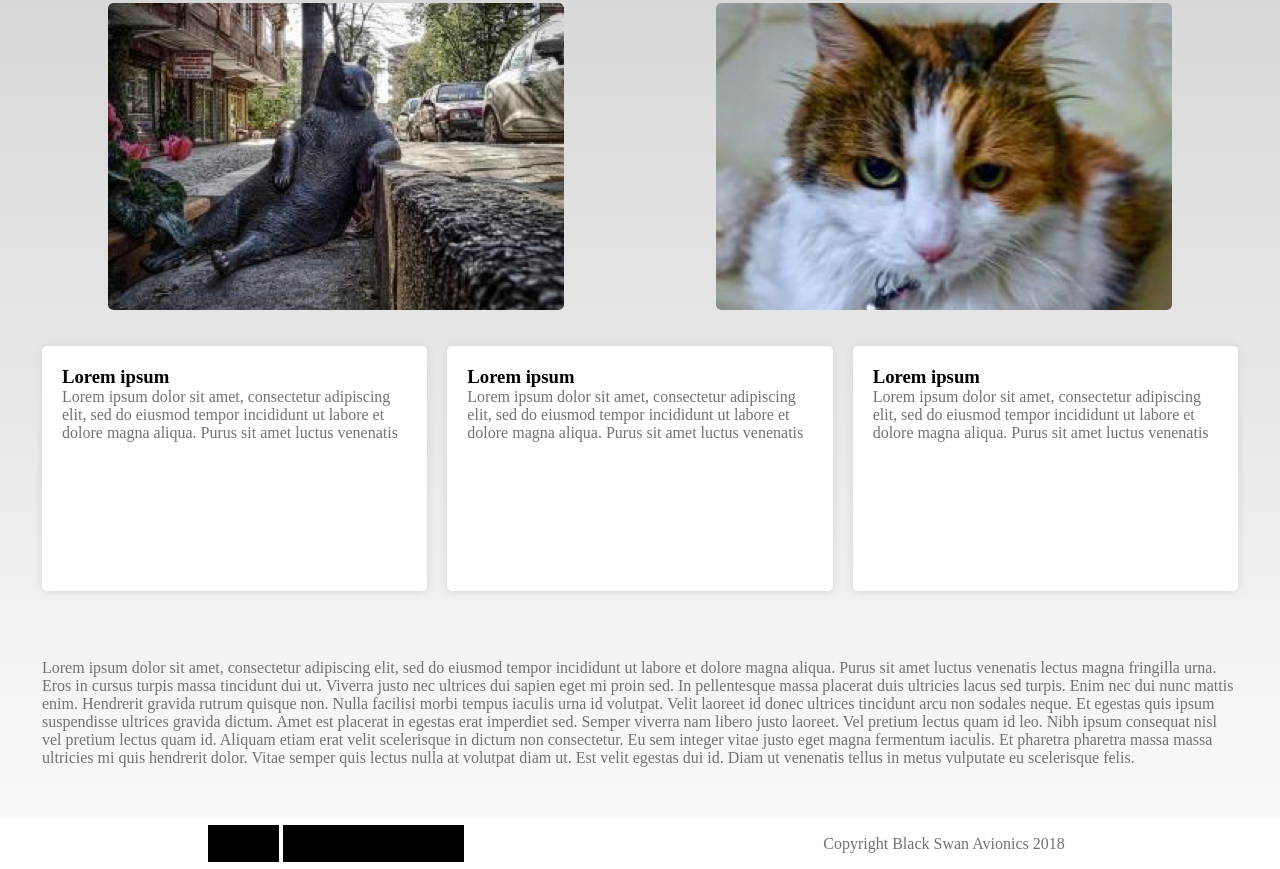
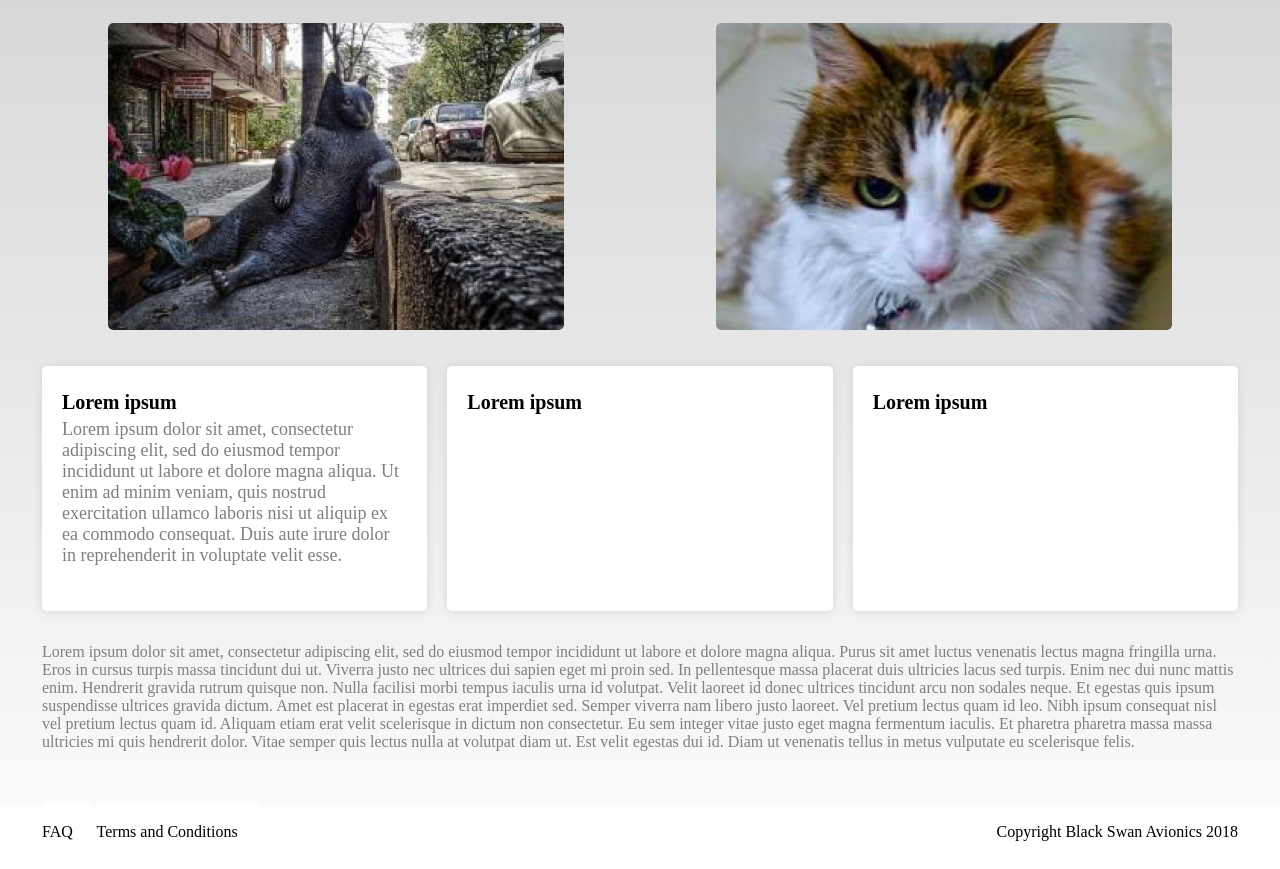
Before and after one commit to steven-daniell-jackson/blackswan_sitebuild, a website: page source/index.html in a window 1280 px wide. Shown: the part 262-1131 px from the top of the page. Drawn offline with nearby package versions, Linux system fonts and the light colour scheme.

Commit message:
Styling updates

```diff
--- a/source/index.html
+++ b/source/index.html
@@ -11,9 +11,6 @@
   <meta name="viewport" content="width=device-width, initial-scale=1">
   <link rel="apple-touch-icon" href="apple-touch-icon.png">
 
-
-  <link rel="stylesheet" href="./css/bundle.min.css">
-  <!--  NOTE: Development Stylesheet! DELETE AFTER DEVELOPMENT-->
   <link rel="stylesheet" href="./css/styles.min.css">
 
   <script src="./js/vendor/modernizr-2.8.3-respond-1.4.2.min.js" async></script>
@@ -28,10 +25,10 @@
             <!-- Top Bar -->
             <section class="topbar container">
              <div class="row ">
-              <div class="column column--50 topbar__logo">
+              <div class="column column--50 topbar__logo  text-lefty">
                 <img src="./img/swansky_logo.png" alt="" width="150">
               </div>
-              <div class="column column--50  top-bar__dropdown">
+              <div class="column column--50  top-bar__dropdown text-right">
                 <span class="float-right"> dropdown</span>
               </div>
             </div>
@@ -61,7 +58,7 @@
           <!-- Body Images -->
           <div class="row text-center">
             <div class="column column--100">
-              <img src="http://via.placeholder.com/728x90" alt="">
+              <img class="boxshadow--grey  borderradius--small" src="http://via.placeholder.com/728x90" alt="">
             </div>
 
           </div>
@@ -83,7 +80,7 @@
             <div class="column column--33">
               <div class="card">
                 <h3 class="card__heading">Lorem ipsum</h3>
-                <p  class="card__content">Lorem ipsum dolor sit amet, consectetur adipiscing elit, sed do eiusmod tempor incididunt ut labore et dolore magna aliqua. Purus sit amet luctus venenatis</p>
+                <p  class="card__content">Lorem ipsum dolor sit amet, consectetur adipiscing elit, sed do eiusmod tempor incididunt ut labore et dolore magna aliqua. Ut enim ad minim veniam, quis nostrud exercitation ullamco laboris nisi ut aliquip ex ea commodo consequat. Duis aute irure dolor in reprehenderit in voluptate velit esse.</p>
               </div>
 
             </div>
@@ -91,14 +88,14 @@
             <div class="column column--33">
               <div class="card">
                 <h3 class="card__heading">Lorem ipsum</h3>
-                <p  class="card__content">Lorem ipsum dolor sit amet, consectetur adipiscing elit, sed do eiusmod tempor incididunt ut labore et dolore magna aliqua. Purus sit amet luctus venenatis</p>
+                <p  class="card__content"></p>
               </div>
             </div>
 
             <div class="column column--33">
               <div class="card">
                 <h3 class="card__heading">Lorem ipsum</h3>
-                <p  class="card__content">Lorem ipsum dolor sit amet, consectetur adipiscing elit, sed do eiusmod tempor incididunt ut labore et dolore magna aliqua. Purus sit amet luctus venenatis</p>
+                <p  class="card__content"></p>
               </div>
             </div>
 
@@ -118,13 +115,13 @@
 
 
       <footer>
-        <div class="row text-center">
-          <div class="column column--50 footer__menu">
+        <div class="row">
+          <div class="column column--50 footer__menu  text-left">
             <a href="#">FAQ</a>
             <a href="#">Terms and Conditions</a>
           </div>
 
-          <div class="column column--50  footer__copyright">
+          <div class="column column--50  footer__copyright text-right">
             Copyright Black Swan Avionics 2018
           </div>
 
--- a/source/sass/itcss/_elements.cards.scss
+++ b/source/sass/itcss/_elements.cards.scss
@@ -1,6 +1,6 @@
 .card {
     height: 205px;
-    box-shadow: 0px 0px 10px 0px $boxshadow_grey;
+   @include boxshadow--grey;
     border-radius: 5px;
     background-color: #fff;
     padding: 20px;
@@ -8,10 +8,12 @@
 
 .card__heading {
     margin: 0;
-    padding: 0;
+    padding: 5px 0;
 }
 
 .card__content {
 margin: 0;
+font-size: 18px;
 padding: 0;
+color: $black;
 }
--- a/source/sass/itcss/_elements.main.scss
+++ b/source/sass/itcss/_elements.main.scss
@@ -1,3 +1,8 @@
 .main__wrapper {
     background-image: linear-gradient(#d2d2d2, #fafafa);
+    padding: 20px 0 40px 0;
 }
+
+.main__wrapper p {
+    color: $paragraphColor_grey;
+}
--- a/source/sass/itcss/_elements.paragraph.scss
+++ b/source/sass/itcss/_elements.paragraph.scss
@@ -3,4 +3,6 @@ p {
 	font-size: $baseParagraphFontSize;
 	line-height: normal;
 	border: none;
+	padding: 0px;
+	margin: 0px;
 }
--- a/source/sass/itcss/_elements.row.scss
+++ b/source/sass/itcss/_elements.row.scss
@@ -3,12 +3,12 @@
     display: flex;
     padding: 1rem 2rem;
    /*padding: 10px;*/
-}
 
-.row:after {
- content: "";
- display: table;
- clear: both;
+   &:after {
+    content: "";
+    display: table;
+    clear: both;
+   }
 }
 
 @media only screen and (max-width: 600px) {
--- a/source/sass/itcss/_settings.colors.scss
+++ b/source/sass/itcss/_settings.colors.scss
@@ -1,7 +1,8 @@
 // Default colors
 $white: #fff;
 $black: #000000;
-$baseFontColor: #727272;
+$baseFontColor: #000;
 $nav-bg-color: #f8f8f8;
 $activeLinkColor: #007ef4;
 $boxshadow_grey: #d4d4d4;
+$paragraphColor_grey: #7f7f7f;
--- a/source/sass/itcss/_settings.headings.scss
+++ b/source/sass/itcss/_settings.headings.scss
@@ -2,7 +2,7 @@
 $baseHeadingColor: $black !default;
 $baseH1FontSize : 2em !default;
 $baseH2FontSize : 1.5em !default;
-$baseH3FontSize : 1.17em !default;
+$baseH3FontSize : 20px !default;
 $baseH4FontSize : 1em !default;
 $baseH5FontSize : 0.83em !default;
 $baseH6FontSize : 0.7em !default;
--- a/source/sass/itcss/_settings.images.scss
+++ b/source/sass/itcss/_settings.images.scss
@@ -2,5 +2,4 @@ img {
     max-width: 100%;
     height: auto;
     border-radius: 5px;
-    margin: 0 10px;
 }
--- a/source/sass/itcss/_settings.links.scss
+++ b/source/sass/itcss/_settings.links.scss
@@ -1,4 +1,11 @@
 // Links
 $baseTextLinkColor: $black !default;
-$baseBackgroundLinkColor: $black !default;
-$baseLinkPadding: 20px 10px !default;
+$baseBackgroundLinkColor: $white !default;
+$baseLinkPadding: 20px 20px 0 0 !default;
+
+a {
+    padding: $baseLinkPadding;
+    color: $baseTextLinkColor;
+    background-color: $baseBackgroundLinkColor;
+    text-decoration: none;
+}
--- a/source/sass/itcss/_tools.mixins.scss
+++ b/source/sass/itcss/_tools.mixins.scss
@@ -18,3 +18,7 @@
 @mixin hide () {
 	display: none;
 }
+
+@mixin boxshadow--grey() {
+	box-shadow: 0px 0px 10px 0px $boxshadow_grey;
+}
--- a/source/sass/itcss/_utilities.helper.scss
+++ b/source/sass/itcss/_utilities.helper.scss
@@ -9,3 +9,19 @@
 .text-center {
 	text-align: center;
 }
+
+.text-right {
+	text-align: right;
+}
+
+.text-left {
+	text-align: left;
+}
+
+.boxshadow--grey{
+	@include boxshadow--grey;
+}
+
+.borderradius--small{
+	border-radius: 5px;
+}
--- a/source/sass/styles.scss
+++ b/source/sass/styles.scss
@@ -8,7 +8,6 @@ DO NOT EDIT THE CSS DIRECTLY
 
 @import url(https://fonts.googleapis.com/css?family=Lato);
 
-// @import 'itcss/_settings';
 @import 'itcss/_settings.breakpoints';
 @import 'itcss/_settings.colors';
 @import 'itcss/_settings.fonts';
@@ -19,6 +18,8 @@ DO NOT EDIT THE CSS DIRECTLY
 @import 'itcss/_generic.gridlayout';
 @import 'itcss/_generic.reset';
 
+@import 'itcss/_tools.mixins';
+
 @import 'itcss/_elements.body';
 @import 'itcss/_elements.headings';
 @import 'itcss/_elements.navbar';
@@ -28,7 +29,4 @@ DO NOT EDIT THE CSS DIRECTLY
 @import 'itcss/_elements.topbar';
 @import 'itcss/_elements.cards';
 
-@import 'itcss/_tools.mixins';
-@import 'itcss/_tools.mixins';
-
 @import 'itcss/_utilities.helper';
```
Also changed, not shown: source/css/helper/styles.css, source/css/styles.min.css.
